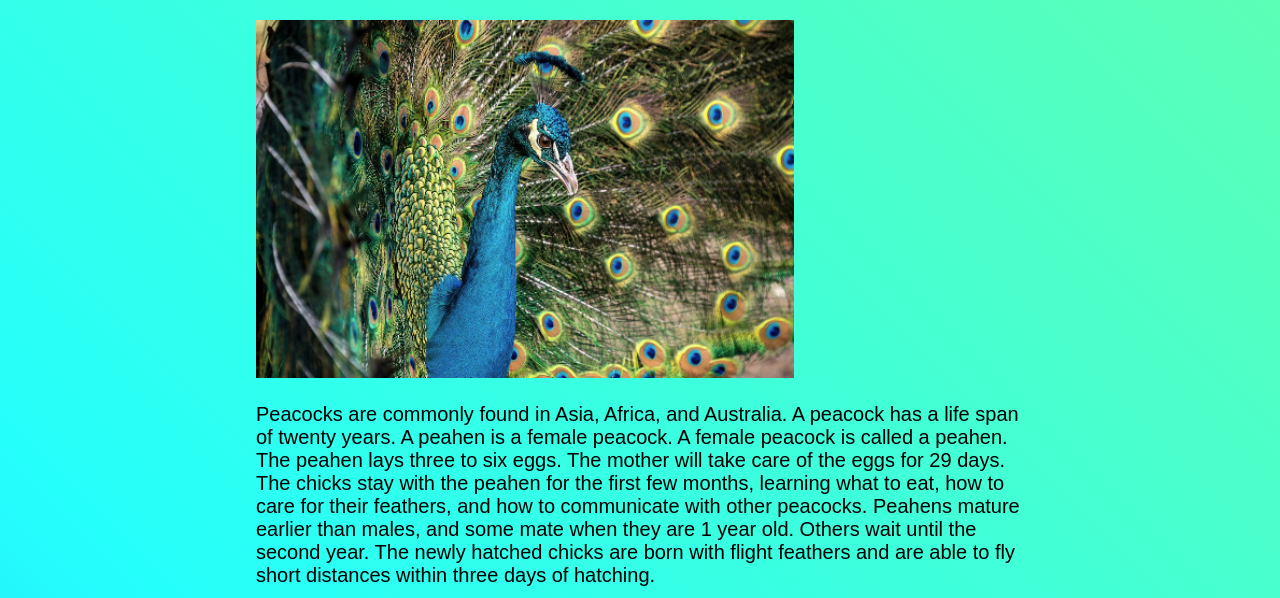
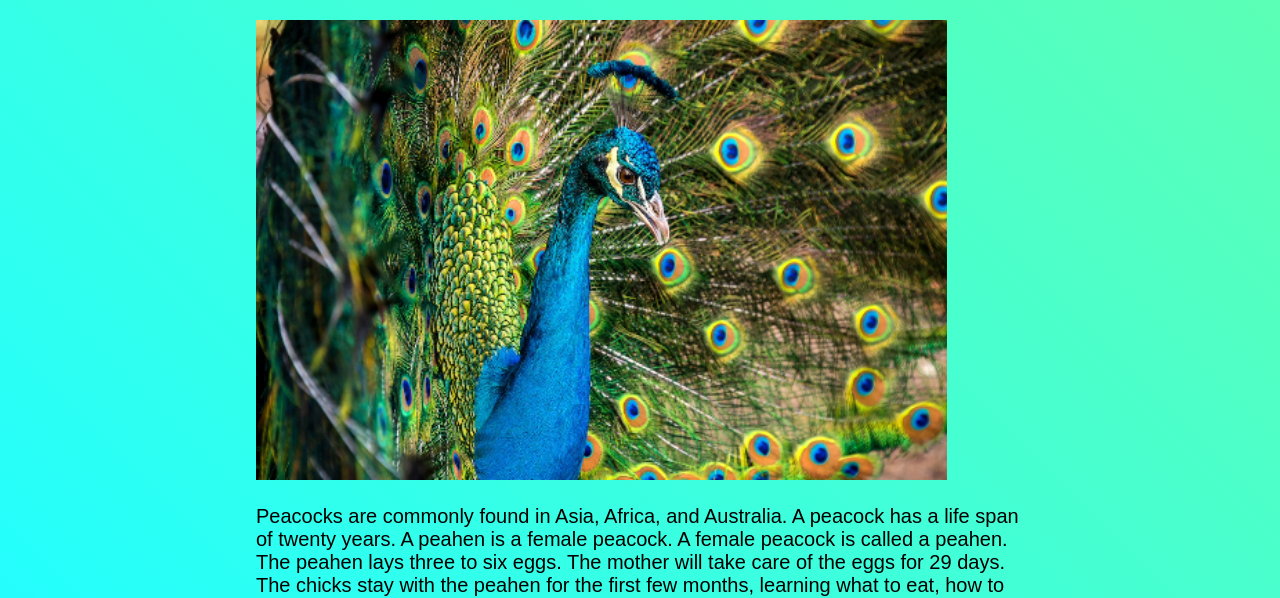
Before and after one commit to Abiha-Hussain-ITMD-362/P2, a plain HTML site: page peacocks.html in a window 1280 px wide. Shown: the part 208-806 px from the top of the page. Drawn offline with Linux system fonts and the light colour scheme; a web font is replaced by a local one.

Commit message:
Update resumestyle.css

```diff
--- a/resumestyle.css
+++ b/resumestyle.css
@@ -77,8 +77,6 @@ button:hover {
 }
 
 #img {
-	width: 70%;
+	width: 90%;
 	height: auto;
-	filter: contrast(110%);
-	filter: grayscale(30%);
 }
```
